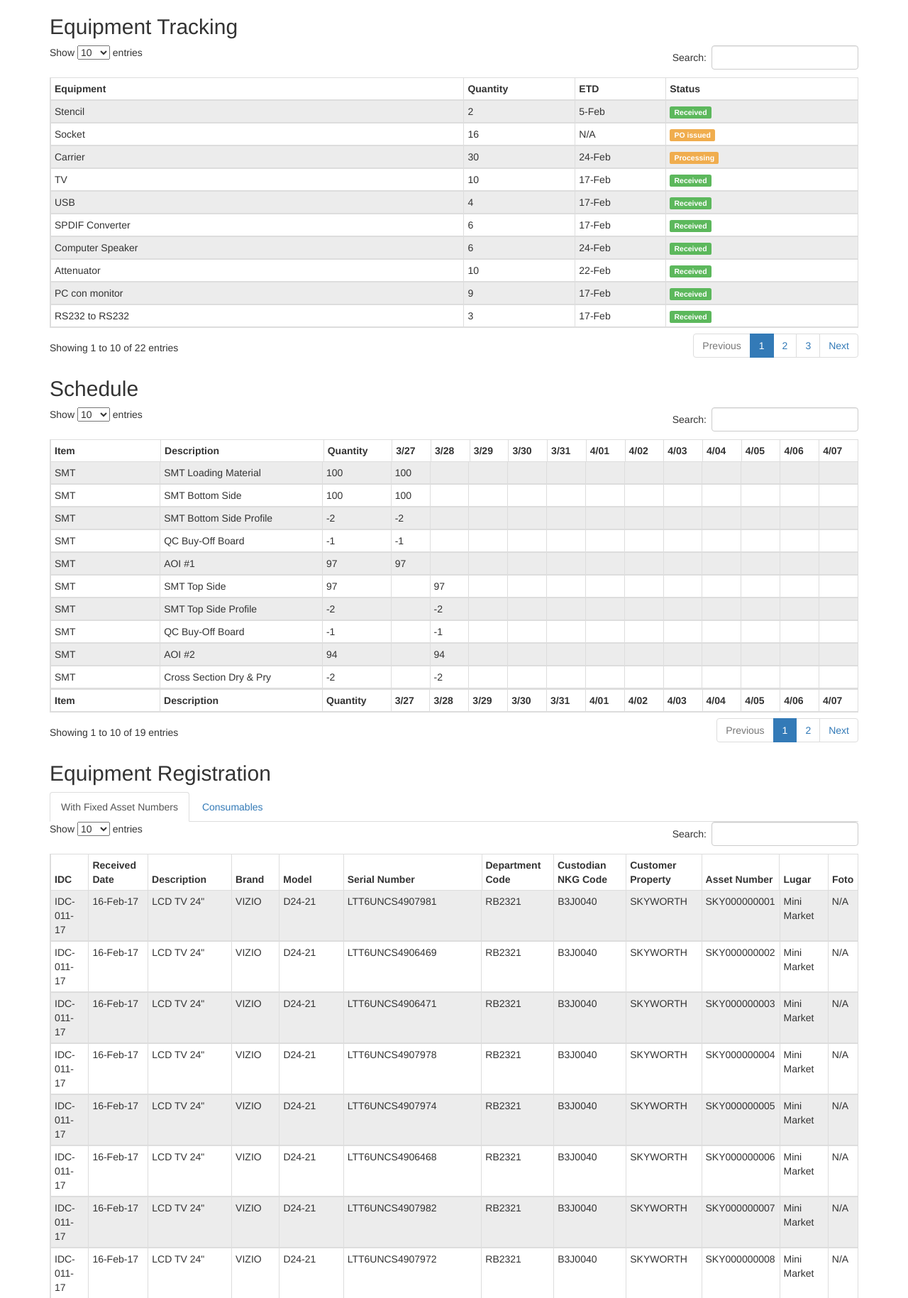
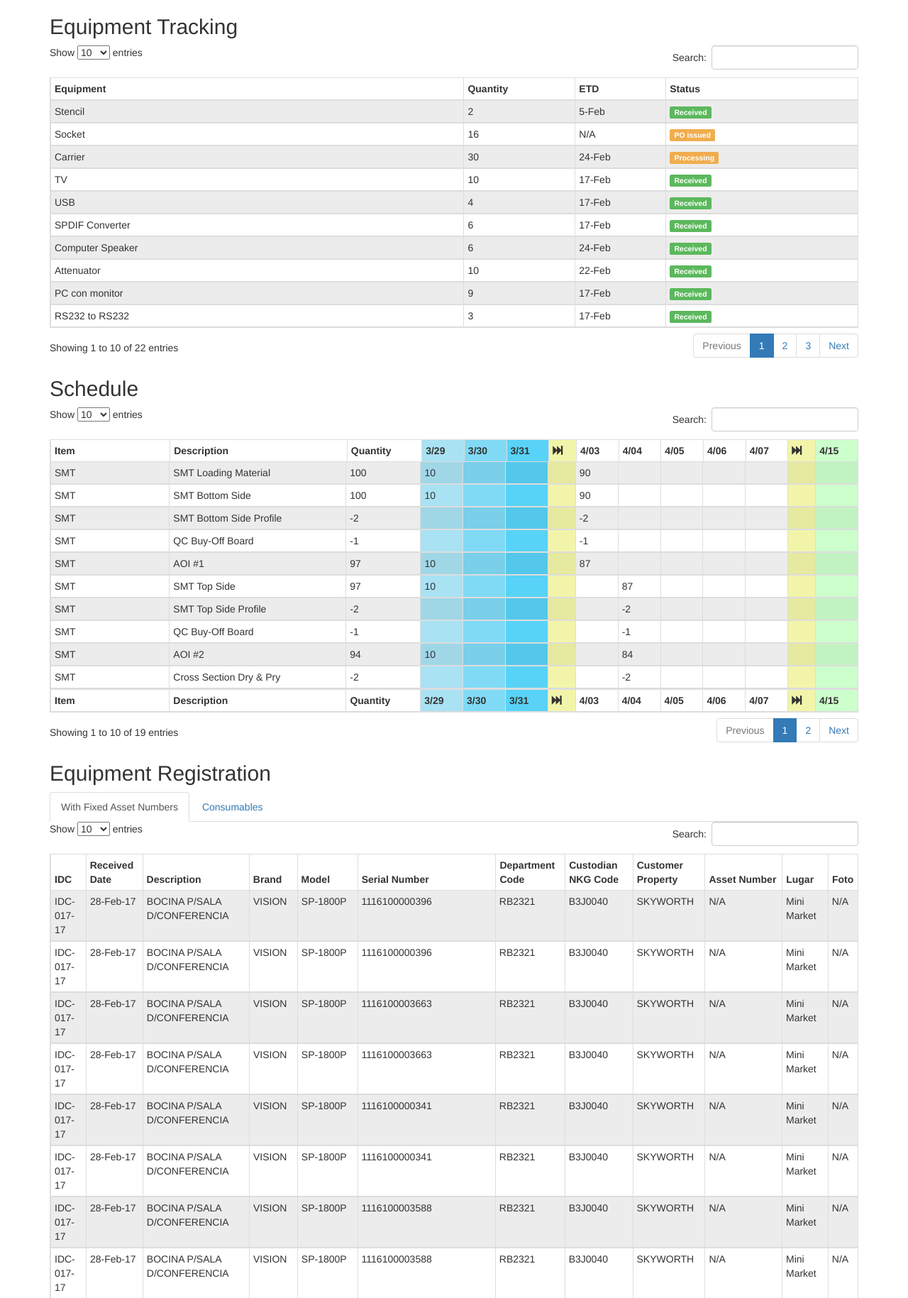
Before and after one commit to yolieleste/SkyworthNpi, a Django app: page / in a window 1280 px wide. Shown: the part 1172-3001 px from the top of the page at 71% size. Run offline with Django 3.2, Linux system fonts and the light colour scheme; data that the repository does not hold is empty; some libraries are stand-ins or nearby versions; grey boxes are pictures that could not be loaded.

Commit message:
scedule updated

```diff
--- a/blog/templates/blog/post_list.html
+++ b/blog/templates/blog/post_list.html
@@ -39,7 +39,7 @@
 					<div class="item active">
 						<img src="{% static "img/ccmx.png" %}" alt="ccmx">
 						<div class="carousel-caption">
-							<h3>Proseguir la Mejora Continua y la Exelencia en Calidad</h3>
+							<h3>Proseguir la Mejora Continua y la Excelencia en Calidad</h3>
 						</div>
 					</div>
 					<div class="item">
@@ -51,7 +51,7 @@
 					<div class="item">
 						<img src="{% static "img/skyworth.png" %}" alt="sky">
 						<div class="carousel-caption">
-							<h3>Proveer Productos y Servicios que Excedan las Expectivas del Cliente</h3>
+							<h3>Proveer Productos y Servicios que Excedan las Expectativas del Cliente</h3>
 						</div>
 					</div>
 				</div>
@@ -279,29 +279,49 @@
             </div>
 	</div>
 
+<style type="text/css">
+.SabDom tr :nth-child(4){
+	background: #A9E2F3;
+}
+.SabDom tr :nth-child(5){
+	background: #81DAF5;
+}
+.SabDom tr :nth-child(6){
+	background: #58D3F7;
+}
+.SabDom tr :nth-child(7){
+	background: #F2F5A9;
+}
+.SabDom tr :nth-child(13){
+	background: #F2F5A9;
+}
+.SabDom tr :nth-child(14){
+	background: #ccffcc;
+}
+</style>
+
+
+
 <div class="container">
 	<h2>Schedule</h2>
 	<div class="span5">
-
-
-      <table class="table table-striped table-condensed table-bordered table-hover" id="schedule"  cellspacing="0" width="100%">
+      <table class="table table-striped table-condensed table-bordered table-hover SabDom" id="schedule"  cellspacing="0" width="100%">
       	<thead>
       		<tr>
       			<th>Item</th>
       			<th>Description</th>
       			<th>Quantity</th>
-      			<th>3/27</th>
-      			<th>3/28</th>
       			<th>3/29</th>
       			<th>3/30</th>
       			<th>3/31</th>
-      			<th>4/01</th>
-      			<th>4/02</th>
+			<th><span class="glyphicon glyphicon-fast-forward" aria-hidden="true"></span></th>
       			<th>4/03</th>
       			<th>4/04</th>
       			<th>4/05</th>
       			<th>4/06</th>
       			<th>4/07</th>
+			<th><span class="glyphicon glyphicon-fast-forward" aria-hidden="true"></span></th>
+      			<th>4/15</th>
       		</tr>
       	</thead>
       	<tfoot>
@@ -309,18 +329,17 @@
       			<th>Item</th>
       			<th>Description</th>
       			<th>Quantity</th>
-      			<th>3/27</th>
-      			<th>3/28</th>
       			<th>3/29</th>
       			<th>3/30</th>
       			<th>3/31</th>
-      			<th>4/01</th>
-      			<th>4/02</th>
+      			<th><span class="glyphicon glyphicon-fast-forward" aria-hidden="true"></span></th>
       			<th>4/03</th>
       			<th>4/04</th>
       			<th>4/05</th>
       			<th>4/06</th>
       			<th>4/07</th>
+      			<th><span class="glyphicon glyphicon-fast-forward" aria-hidden="true"></span></th>
+      			<th>4/15</th>
       		</tr>
       	</tfoot>
 		<tbody>
@@ -328,12 +347,11 @@
 				<td>SMT</td>
 				<td>SMT Loading Material</td>
 				<td>100</td>
-				<td>100</td>
-				<td></td>
-				<td></td>
-				<td></td>
-				<td></td>
-				<td></td>
+				<td>10</td>
+				<td></td>
+				<td></td>
+				<td></td>
+				<td>90</td>
 				<td></td>
 				<td></td>
 				<td></td>
@@ -345,12 +363,11 @@
 				<td>SMT</td>
 				<td>SMT Bottom Side</td>
 				<td>100</td>
-				<td>100</td>
-				<td></td>
-				<td></td>
-				<td></td>
-				<td></td>
-				<td></td>
+				<td>10</td>
+				<td></td>
+				<td></td>
+				<td></td>
+				<td>90</td>
 				<td></td>
 				<td></td>
 				<td></td>
@@ -362,12 +379,11 @@
 				<td>SMT</td>
 				<td>SMT Bottom Side Profile</td>
 				<td>-2</td>
+				<td></td>
+				<td></td>
+				<td></td>
+				<td></td>
 				<td>-2</td>
-				<td></td>
-				<td></td>
-				<td></td>
-				<td></td>
-				<td></td>
 				<td></td>
 				<td></td>
 				<td></td>
@@ -379,12 +395,11 @@
 				<td>SMT</td>
 				<td>QC Buy-Off Board</td>
 				<td>-1</td>
+				<td></td>
+				<td></td>
+				<td></td>
+				<td></td>
 				<td>-1</td>
-				<td></td>
-				<td></td>
-				<td></td>
-				<td></td>
-				<td></td>
 				<td></td>
 				<td></td>
 				<td></td>
@@ -396,12 +411,11 @@
 				<td>SMT</td>
 				<td>AOI #1</td>
 				<td>97</td>
-				<td>97</td>
-				<td></td>
-				<td></td>
-				<td></td>
-				<td></td>
-				<td></td>
+				<td>10</td>
+				<td></td>
+				<td></td>
+				<td></td>
+				<td>87</td>
 				<td></td>
 				<td></td>
 				<td></td>
@@ -413,13 +427,12 @@
 				<td>SMT</td>
 				<td>SMT Top Side</td>
 				<td>97</td>
-				<td></td>
-				<td>97</td>
-				<td></td>
-				<td></td>
-				<td></td>
-				<td></td>
-				<td></td>
+				<td>10</td>
+				<td></td>
+				<td></td>
+				<td></td>
+				<td></td>
+				<td>87</td>
 				<td></td>
 				<td></td>
 				<td></td>
@@ -431,12 +444,11 @@
 				<td>SMT Top Side Profile</td>
 				<td>-2</td>
 				<td></td>
+				<td></td>
+				<td></td>
+				<td></td>
+				<td></td>
 				<td>-2</td>
-				<td></td>
-				<td></td>
-				<td></td>
-				<td></td>
-				<td></td>
 				<td></td>
 				<td></td>
 				<td></td>
@@ -448,12 +460,11 @@
 				<td>QC Buy-Off Board</td>
 				<td>-1</td>
 				<td></td>
+				<td></td>
+				<td></td>
+				<td></td>
+				<td></td>
 				<td>-1</td>
-				<td></td>
-				<td></td>
-				<td></td>
-				<td></td>
-				<td></td>
 				<td></td>
 				<td></td>
 				<td></td>
@@ -464,13 +475,12 @@
 				<td>SMT</td>
 				<td>AOI #2</td>
 				<td>94</td>
-				<td></td>
-				<td>94</td>
-				<td></td>
-				<td></td>
-				<td></td>
-				<td></td>
-				<td></td>
+				<td>10</td>
+				<td></td>
+				<td></td>
+				<td></td>
+				<td></td>
+				<td>84</td>
 				<td></td>
 				<td></td>
 				<td></td>
@@ -482,12 +492,11 @@
 				<td>Cross Section Dry & Pry</td>
 				<td>-2</td>
 				<td></td>
+				<td></td>
+				<td></td>
+				<td></td>
+				<td></td>
 				<td>-2</td>
-				<td></td>
-				<td></td>
-				<td></td>
-				<td></td>
-				<td></td>
 				<td></td>
 				<td></td>
 				<td></td>
@@ -499,13 +508,12 @@
 				<td>HI/TU</td>
 				<td>92</td>
 				<td></td>
-				<td></td>
-				<td>92</td>
-				<td></td>
-				<td></td>
-				<td></td>
-				<td></td>
-				<td></td>
+				<td>10</td>
+				<td></td>
+				<td></td>
+				<td></td>
+				<td></td>
+				<td>82</td>
 				<td></td>
 				<td></td>
 				<td></td>
@@ -517,13 +525,12 @@
 				<td>-6</td>
 				<td></td>
 				<td></td>
+				<td></td>
+				<td></td>
+				<td></td>
+				<td></td>
+				<td></td>
 				<td>-6</td>
-				<td></td>
-				<td></td>
-				<td></td>
-				<td></td>
-				<td></td>
-				<td></td>
 				<td></td>
 				<td></td>
 				<td></td>
@@ -533,14 +540,13 @@
 				<td>ATE1 Testing</td>
 				<td>86</td>
 				<td></td>
-				<td></td>
-				<td></td>
-				<td>86</td>
-				<td></td>
-				<td></td>
-				<td></td>
-				<td></td>
-				<td></td>
+				<td>10</td>
+				<td></td>
+				<td></td>
+				<td></td>
+				<td></td>
+				<td></td>
+				<td>76</td>
 				<td></td>
 				<td></td>
 				<td></td>
@@ -551,14 +557,13 @@
 				<td>86</td>
 				<td></td>
 				<td></td>
-				<td></td>
-				<td></td>
-				<td>86</td>
-				<td></td>
-				<td></td>
-				<td></td>
-				<td></td>
-				<td></td>
+				<td>10</td>
+				<td></td>
+				<td></td>
+				<td></td>
+				<td></td>
+				<td></td>
+				<td>76</td>
 				<td></td>
 				<td></td>
 			</tr>
@@ -568,14 +573,13 @@
 				<td>86</td>
 				<td></td>
 				<td></td>
-				<td></td>
-				<td></td>
-				<td>86</td>
-				<td></td>
-				<td></td>
-				<td></td>
-				<td></td>
-				<td></td>
+				<td>10</td>
+				<td></td>
+				<td></td>
+				<td></td>
+				<td></td>
+				<td></td>
+				<td>76</td>
 				<td></td>
 				<td></td>
 			</tr>
@@ -585,14 +589,13 @@
 				<td>86</td>
 				<td></td>
 				<td></td>
-				<td></td>
-				<td></td>
-				<td>86</td>
-				<td></td>
-				<td></td>
-				<td></td>
-				<td></td>
-				<td></td>
+				<td>10</td>
+				<td></td>
+				<td></td>
+				<td></td>
+				<td></td>
+				<td></td>
+				<td>76</td>
 				<td></td>
 				<td></td>
 			</tr>
@@ -602,14 +605,13 @@
 				<td>86</td>
 				<td></td>
 				<td></td>
-				<td></td>
-				<td></td>
-				<td>86</td>
-				<td></td>
-				<td></td>
-				<td></td>
-				<td></td>
-				<td></td>
+				<td>10</td>
+				<td></td>
+				<td></td>
+				<td></td>
+				<td></td>
+				<td></td>
+				<td>76</td>
 				<td></td>
 				<td></td>
 			</tr>
@@ -625,8 +627,7 @@
 				<td></td>
 				<td></td>
 				<td></td>
-				<td>86</td>
-				<td></td>
+				<td>76</td>
 				<td></td>
 				<td></td>
 			</tr>
@@ -643,9 +644,8 @@
 				<td></td>
 				<td></td>
 				<td></td>
-				<td>86</td>
-				<td></td>
-				<td></td>
+				<td></td>
+				<td>76</td>
 			</tr>
 		</tbody>
       </table>
@@ -671,7 +671,7 @@
 	<div class="tab-content">
 
 		<div role="tabpanel" class="tab-pane fade in active" id="example1-tab1">
-			<table id="example1-tab1-dt" class="table table-striped table-bordered table-condensed" cellspacing="0" width="100%">
+			<table id="example1-tab1-dt" class="table table-striped table-bordered table-condensed table-hover" cellspacing="0" width="100%">
 				<thead>
 					<tr>
 						<th>IDC</th>
@@ -707,6 +707,174 @@
 				<tbody>
 
 					<tr>
+						<td>IDC-017-17</td>
+						<td>28-Feb-17</td>
+						<td>BOCINA P/SALA D/CONFERENCIA</td>
+						<td>VISION</td>
+						<td>SP-1800P</td>
+						<td>1116100000396</td>
+						<td>RB2321</td>
+						<td>B3J0040</td>
+						<td>SKYWORTH</td>
+						<td>N/A</td>
+						<td>Mini Market</td>
+						<td>N/A</td>
+					</tr>
+					<tr>
+						<td>IDC-017-17</td>
+						<td>28-Feb-17</td>
+						<td>BOCINA P/SALA D/CONFERENCIA</td>
+						<td>VISION</td>
+						<td>SP-1800P</td>
+						<td>1116100000396</td>
+						<td>RB2321</td>
+						<td>B3J0040</td>
+						<td>SKYWORTH</td>
+						<td>N/A</td>
+						<td>Mini Market</td>
+						<td>N/A</td>
+					</tr>
+					<tr>
+						<td>IDC-017-17</td>
+						<td>28-Feb-17</td>
+						<td>BOCINA P/SALA D/CONFERENCIA</td>
+						<td>VISION</td>
+						<td>SP-1800P</td>
+						<td>1116100003663</td>
+						<td>RB2321</td>
+						<td>B3J0040</td>
+						<td>SKYWORTH</td>
+						<td>N/A</td>
+						<td>Mini Market</td>
+						<td>N/A</td>
+					</tr>
+					<tr>
+						<td>IDC-017-17</td>
+						<td>28-Feb-17</td>
+						<td>BOCINA P/SALA D/CONFERENCIA</td>
+						<td>VISION</td>
+						<td>SP-1800P</td>
+						<td>1116100003663</td>
+						<td>RB2321</td>
+						<td>B3J0040</td>
+						<td>SKYWORTH</td>
+						<td>N/A</td>
+						<td>Mini Market</td>
+						<td>N/A</td>
+					</tr>
+					<tr>
+						<td>IDC-017-17</td>
+						<td>28-Feb-17</td>
+						<td>BOCINA P/SALA D/CONFERENCIA</td>
+						<td>VISION</td>
+						<td>SP-1800P</td>
+						<td>1116100000341</td>
+						<td>RB2321</td>
+						<td>B3J0040</td>
+						<td>SKYWORTH</td>
+						<td>N/A</td>
+						<td>Mini Market</td>
+						<td>N/A</td>
+					</tr>
+					<tr>
+						<td>IDC-017-17</td>
+						<td>28-Feb-17</td>
+						<td>BOCINA P/SALA D/CONFERENCIA</td>
+						<td>VISION</td>
+						<td>SP-1800P</td>
+						<td>1116100000341</td>
+						<td>RB2321</td>
+						<td>B3J0040</td>
+						<td>SKYWORTH</td>
+						<td>N/A</td>
+						<td>Mini Market</td>
+						<td>N/A</td>
+					</tr>
+					<tr>
+						<td>IDC-017-17</td>
+						<td>28-Feb-17</td>
+						<td>BOCINA P/SALA D/CONFERENCIA</td>
+						<td>VISION</td>
+						<td>SP-1800P</td>
+						<td>1116100003588</td>
+						<td>RB2321</td>
+						<td>B3J0040</td>
+						<td>SKYWORTH</td>
+						<td>N/A</td>
+						<td>Mini Market</td>
+						<td>N/A</td>
+					</tr>
+					<tr>
+						<td>IDC-017-17</td>
+						<td>28-Feb-17</td>
+						<td>BOCINA P/SALA D/CONFERENCIA</td>
+						<td>VISION</td>
+						<td>SP-1800P</td>
+						<td>1116100003588</td>
+						<td>RB2321</td>
+						<td>B3J0040</td>
+						<td>SKYWORTH</td>
+						<td>N/A</td>
+						<td>Mini Market</td>
+						<td>N/A</td>
+					</tr>
+					<tr>
+						<td>IDC-017-17</td>
+						<td>28-Feb-17</td>
+						<td>BOCINA P/SALA D/CONFERENCIA</td>
+						<td>VISION</td>
+						<td>SP-1800P</td>
+						<td>1116100003656</td>
+						<td>RB2321</td>
+						<td>B3J0040</td>
+						<td>SKYWORTH</td>
+						<td>N/A</td>
+						<td>Mini Market</td>
+						<td>N/A</td>
+					</tr>
+					<tr>
+						<td>IDC-017-17</td>
+						<td>28-Feb-17</td>
+						<td>BOCINA P/SALA D/CONFERENCIA</td>
+						<td>VISION</td>
+						<td>SP-1800P</td>
+						<td>1116100003656</td>
+						<td>RB2321</td>
+						<td>B3J0040</td>
+						<td>SKYWORTH</td>
+						<td>N/A</td>
+						<td>Mini Market</td>
+						<td>N/A</td>
+					</tr>
+					<tr>
+						<td>IDC-017-17</td>
+						<td>28-Feb-17</td>
+						<td>BOCINA P/SALA D/CONFERENCIA</td>
+						<td>VISION</td>
+						<td>SP-1800P</td>
+						<td>1116100003540</td>
+						<td>RB2321</td>
+						<td>B3J0040</td>
+						<td>SKYWORTH</td>
+						<td>N/A</td>
+						<td>Mini Market</td>
+						<td>N/A</td>
+					</tr>
+					<tr>
+						<td>IDC-017-17</td>
+						<td>28-Feb-17</td>
+						<td>BOCINA P/SALA D/CONFERENCIA</td>
+						<td>VISION</td>
+						<td>SP-1800P</td>
+						<td>1116100003540</td>
+						<td>RB2321</td>
+						<td>B3J0040</td>
+						<td>SKYWORTH</td>
+						<td>N/A</td>
+						<td>Mini Market</td>
+						<td>N/A</td>
+					</tr>
+					<tr>
 						<td>IDC-011-17</td>
 						<td>16-Feb-17</td>
 						<td>LCD TV 24"</td>
```
Also changed, not shown: 3 other files.
